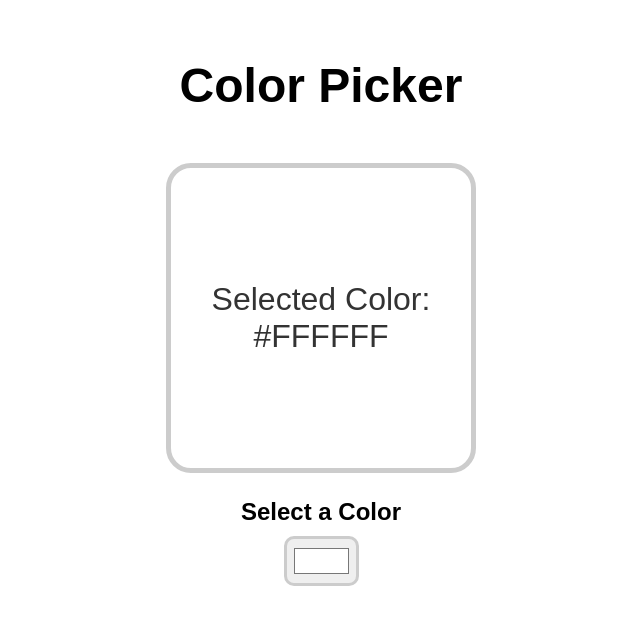
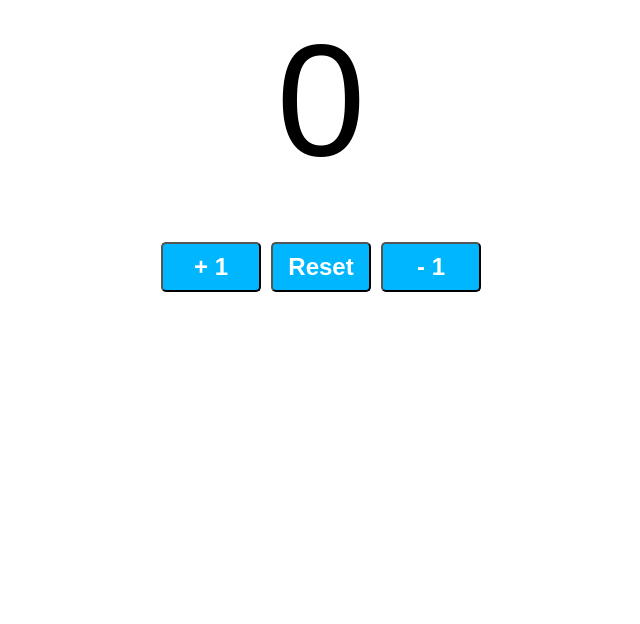
Before and after one commit to JL-Agbalo/bro_code_tutorial, a React (Vite) app: page / in a window 1280 px wide. Shown: the top 624 px of the page, without its empty margins (319-959 px from the left). Built offline with nearby package versions, Linux system fonts and the light colour scheme.

Commit message:
Adding prev state

```diff
--- a/src/App.jsx
+++ b/src/App.jsx
@@ -36,9 +36,9 @@ return(
   {/* <Button></Button> */}
   {/* <ProfilePicture></ProfilePicture> */}
   {/* <MyComponent></MyComponent> */}
-  {/* <Counter></Counter> */}
+  <Counter></Counter>
   {/* <MyComponent2></MyComponent2> */}
-  <ColorPicker></ColorPicker>
+  {/* <ColorPicker></ColorPicker> */}
   </>
   );
 }
@@ -47,4 +47,4 @@ export default App
 
 
 // https://www.youtube.com/watch?v=CgkZ7MvWUAA
-// Continue 1:58mins
+// Continue 1:23mins
--- a/src/Counter.jsx
+++ b/src/Counter.jsx
@@ -1,14 +1,20 @@
+// updater function
 import React, {useState} from 'react'
 
 function Counter() {
     const [count, setCount] = useState(0)
 
     const increment = () => {
-        setCount(count + 1)
+        setCount( c => c + 1)
+        setCount( c => c + 1)
+        setCount( c => c + 1)
+        // setCount( prevCount => count + 1)
     }
 
     const decrement = () => {
-        setCount(count - 1)
+        setCount(c => c - 1)
+        setCount(c => c - 1)
+        setCount(c => c - 1)
     }
 
     const reset = () => {
```
